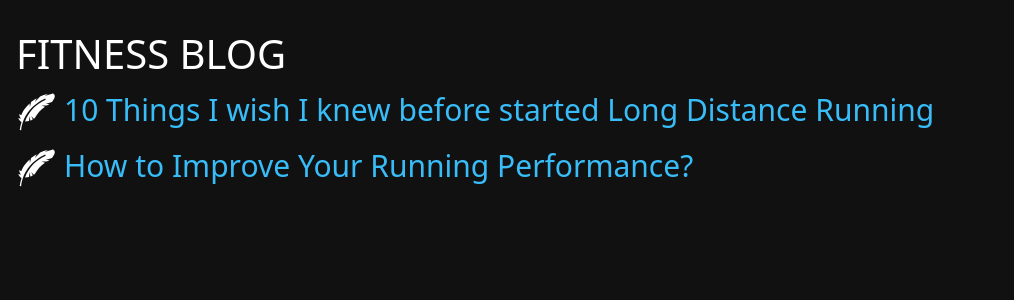
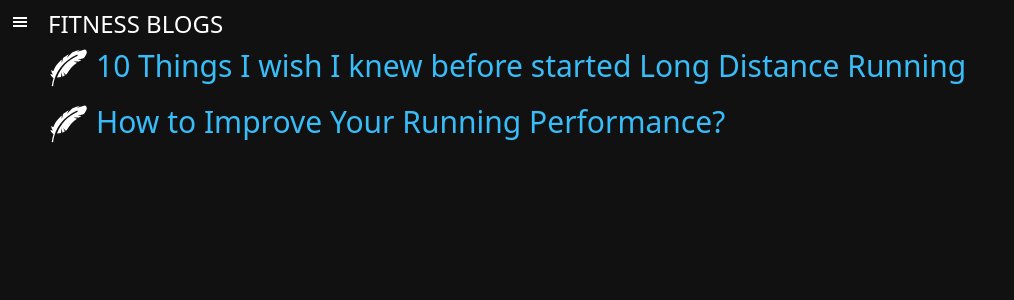
Before and after one commit to prakashbhaskaran/Blog, a Next.js app: page / in a window 1280 px wide. Shown: the top 300 px of the page, without its empty margins (0-1014 px from the left). Built offline with nearby package versions, Linux system fonts and the light colour scheme.

Commit message:
added sidenavbar

```diff
--- /dev/null
+++ b/components/Box.js
@@ -0,0 +1,11 @@
+import React from "react";
+
+const Box = ({ children, style, ...rest }) => {
+  return (
+    <div className={style} {...rest}>
+      {children}
+    </div>
+  );
+};
+
+export default Box;
--- a/components/Flex.js
+++ b/components/Flex.js
@@ -1,7 +1,11 @@
 import React from "react";
 
-const Flex = ({ style, children }) => {
-  return <div className={`flex ${style}`}>{children}</div>;
+const Flex = ({ style = "", children, ...rest }) => {
+  return (
+    <div className={`flex ${style}`} {...rest}>
+      {children}
+    </div>
+  );
 };
 
 export default Flex;
--- /dev/null
+++ b/components/page-components/SideNavBar.js
@@ -0,0 +1,50 @@
+import React from "react";
+import Box from "../Box";
+import Flex from "../Flex";
+import { GiHamburgerMenu } from "react-icons/gi";
+import { IoIosHome } from "react-icons/io";
+import { usePathname, useRouter } from "next/navigation";
+
+const SideNavBar = ({ expand, handleClick }) => {
+  const router = useRouter();
+  const path = usePathname();
+  console.log(path);
+  return (
+    <Box
+      style={`h-[auto] min-h-screen bg-dark ${
+        expand ? "basis-1/5 border-r-2" : "basis-0"
+      } p-3`}
+    >
+      <Flex
+        style={`text-white cursor-pointer sticky top-[14px] ${
+          expand ? `justify-end` : ""
+        }`}
+        onClick={handleClick}
+      >
+        <GiHamburgerMenu />
+      </Flex>
+      <Flex
+        style={`${
+          expand ? "flex" : "hidden"
+        } flex-col gap-3 sticky top-[30px] pt-4`}
+      >
+        {[{ link: "/", icon: <IoIosHome /> }].map((_) => {
+          return (
+            <Flex
+              style={`bg-sky-400/100 p-2 cursor-pointer ${
+                path === _.link ? "opacity-100" : "opacity-75"
+              } hover:opacity-100 justify-center w-full text-white text-2xl`}
+              onClick={() => {
+                router.push(_.link);
+              }}
+            >
+              <IoIosHome />
+            </Flex>
+          );
+        })}
+      </Flex>
+    </Box>
+  );
+};
+
+export default SideNavBar;
--- a/pages/_app.js
+++ b/pages/_app.js
@@ -2,13 +2,21 @@ import Head from "next/head";
 import "../styles/globals.css";
 import "../styles/app.css";
 import Link from "next/link";
-import { usePathname } from "next/navigation";
 import { IoIosHome } from "react-icons/io";
+import { GiHamburgerMenu } from "react-icons/gi";
+import Box from "../components/Box";
+import { useState } from "react";
+import Flex from "../components/Flex";
+import SideNavBar from "../components/page-components/SideNavBar";
 
 export default function MyApp({ Component, pageProps }) {
-  const pathname = usePathname();
+  const [expand, setExpand] = useState(false);
+
+  const handleClick = () => {
+    setExpand(!expand);
+  };
   return (
-    <div className="p-4">
+    <Box>
       <Head>
         <link rel="shortcut icon" href="/favicon/favicon.ico" />
         <link
@@ -30,14 +38,17 @@ export default function MyApp({ Component, pageProps }) {
         />
         <link rel="manifest" href="/favicon/site.webmanifest" />
       </Head>
-      {pathname !== "/" && (
-        <Link href={"/"} className="text-white text-2xl">
-          <IoIosHome />
-        </Link>
-      )}
-      <div className="mt-2">
-        <Component {...pageProps} />
-      </div>
-    </div>
+
+      <Flex>
+        <SideNavBar expand={expand} handleClick={handleClick} />
+        <Box
+          style={`pl-2 pt-2 transition-all ${
+            expand ? "basis-4/5" : "basis-full"
+          }`}
+        >
+          <Component {...pageProps} />
+        </Box>
+      </Flex>
+    </Box>
   );
 }
--- a/pages/index.js
+++ b/pages/index.js
@@ -8,9 +8,9 @@ export default function Home() {
   return (
     <div>
       <Head>
-        <title>Fitness Blog</title>
+        <title>Fitness Blogs</title>
       </Head>
-      <h1 className="text-white uppercase text-40">Fitness Blog</h1>
+      <h1 className="text-white uppercase text-2xl">Fitness Blogs</h1>
       <main className="mt-2">
         <Flex style={"flex-col gap-4"}>
           {links.map((_) => {
--- a/pages/long-run.js
+++ b/pages/long-run.js
@@ -2,6 +2,7 @@ import Head from "next/head";
 import longrun from "../data/longrun.json";
 import Flex from "../components/Flex";
 import Image from "next/image";
+import MasterTemplate from "../components/page-components/MasterTemplate";
 export default function LongRun() {
   return (
     <div>
@@ -45,30 +46,14 @@ export default function LongRun() {
         />
       </Head>
 
-      <main>
-        <h1 className="text-center text-white text-[40px]">
-          10 Things I wish I knew before started long distance running
-        </h1>
-        <Flex style={"justify-center mt-4"}>
-          <Image
-            src="https://images.unsplash.com/photo-1610969524483-2898ee78a41d?ixlib=rb-1.2.1&ixid=MnwxMjA3fDB8MHxwaG90by1wYWdlfHx8fGVufDB8fHx8&auto=format&fit=crop&w=1770&q=80"
-            alt="Long Running"
-            height={500}
-            width={500}
-            style={{ objectFit: "cover" }}
-          />
-        </Flex>
-        <div className="mt-5">
-          {longrun.map((item, index) => {
-            return (
-              <div key={index} className="py-2">
-                <h2 className="text-sky-400/100 text-[28px]">{item.title}:</h2>
-                <p className="text-[28px] text-white">{item.content}</p>
-              </div>
-            );
-          })}
-        </div>
-      </main>
+      <MasterTemplate
+        title="10 Things I wish I knew before started long distance running"
+        list={longrun}
+        image={
+          "https://images.unsplash.com/photo-1610969524483-2898ee78a41d?ixlib=rb-1.2.1&ixid=MnwxMjA3fDB8MHxwaG90by1wYWdlfHx8fGVufDB8fHx8&auto=format&fit=crop&w=1770&q=80"
+        }
+        imageAlt="Long Running"
+      />
     </div>
   );
 }
```
